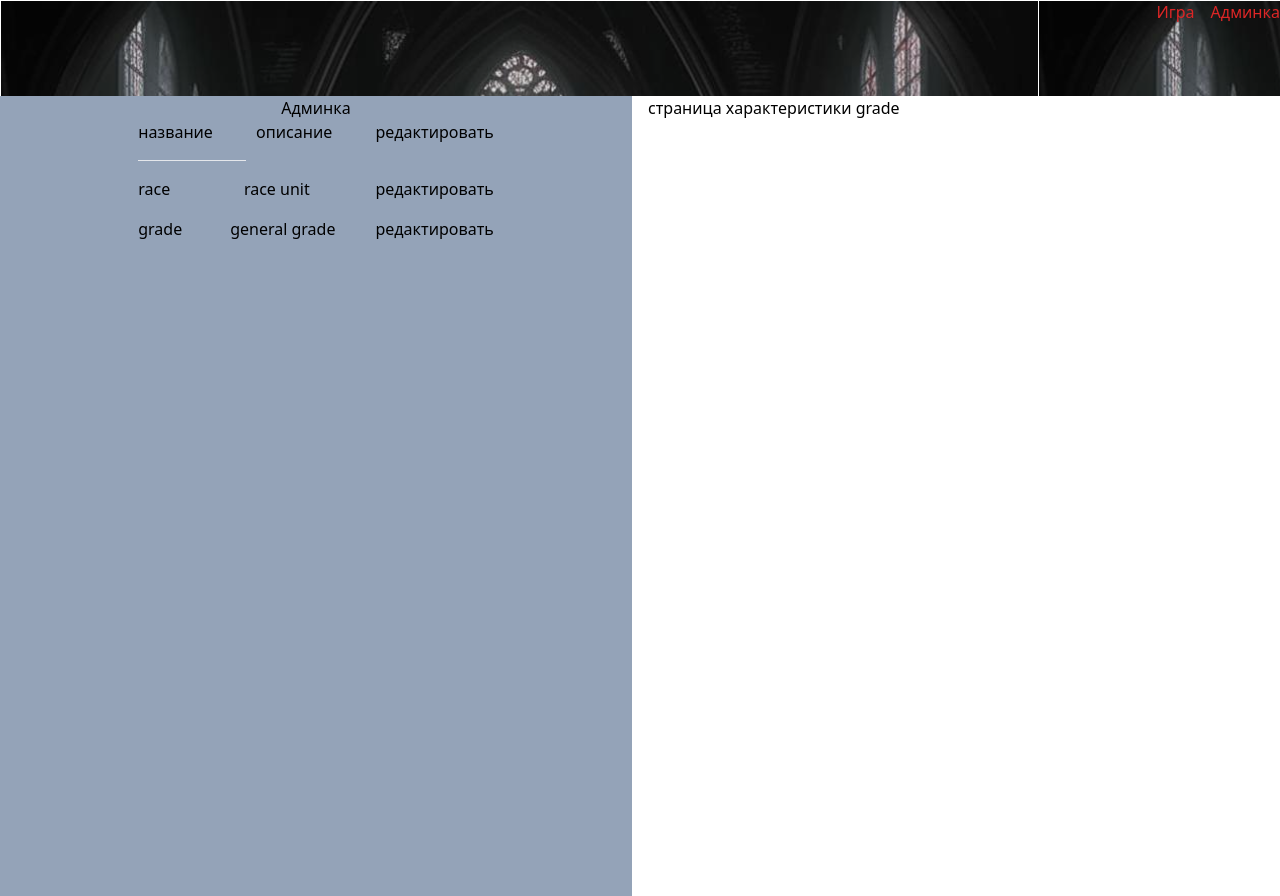
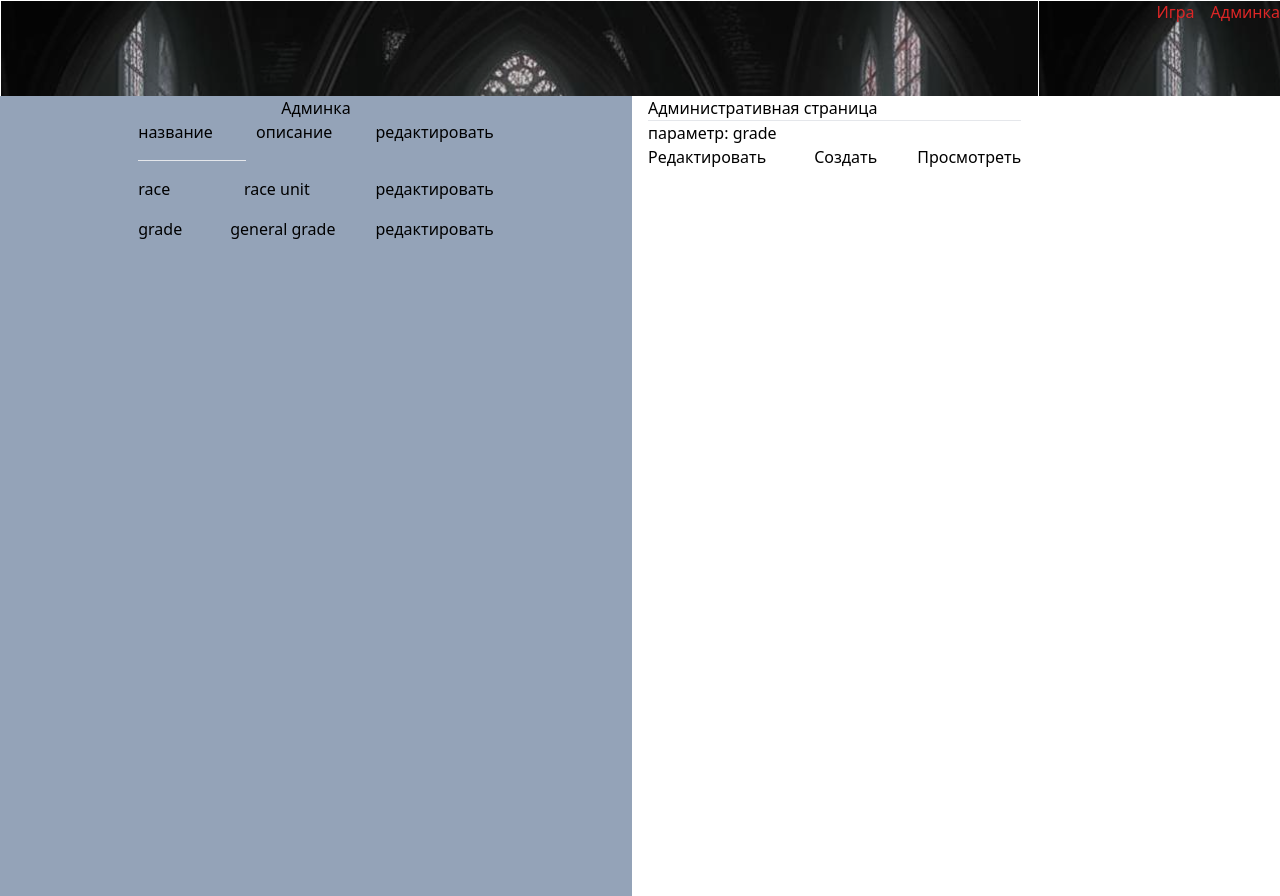
Before and after one commit to vash050/eternal-game-front, a Vue app in the folder eternal-game/: page /admin/data-page/grade in a window 1280 px wide. Built offline with nearby package versions, Linux system fonts and the light colour scheme.

Commit message:
-fix page AdminPageDataView.vue

```diff
--- a/eternal-game/src/views/AdminPageDataView.vue
+++ b/eternal-game/src/views/AdminPageDataView.vue
@@ -1,8 +1,47 @@
-<script setup>
+<script>
+
+export default {
+  name: 'AdminPageData',
+  data() {
+    return {
+      el: ''
+    };
+  },
+  // TODO: исправить метод, чтобы отрисовывал не только при создании страницы
+  created() {
+    const skill_el=this.$route.params.el;
+    if (skill_el){
+      this.el= skill_el;
+    }
+  }
+};
 
 </script>
 
 <template>
-	страница характеристики
-	{{ $route.params.el }}
+	<div>
+		<h1>Административная страница</h1>
+		<hr>
+		<h3>параметр: {{ el }}</h3>
+		<div class="col-span-3 flex justify-between">
+			<router-link
+				class="pr-4"
+				to="/admin/data/edit"
+			>
+				Редактировать
+			</router-link>
+			<router-link
+				class="px-8"
+				to="/admin/data/create"
+			>
+				Создать
+			</router-link>
+			<router-link
+				class="pl-2"
+				to="/admin/data/view/:el"
+			>
+				Просмотреть
+			</router-link>
+		</div>
+	</div>
 </template>
```
Also changed, not shown: eternal-game/src/router/index.ts (+6 -6 lines).
